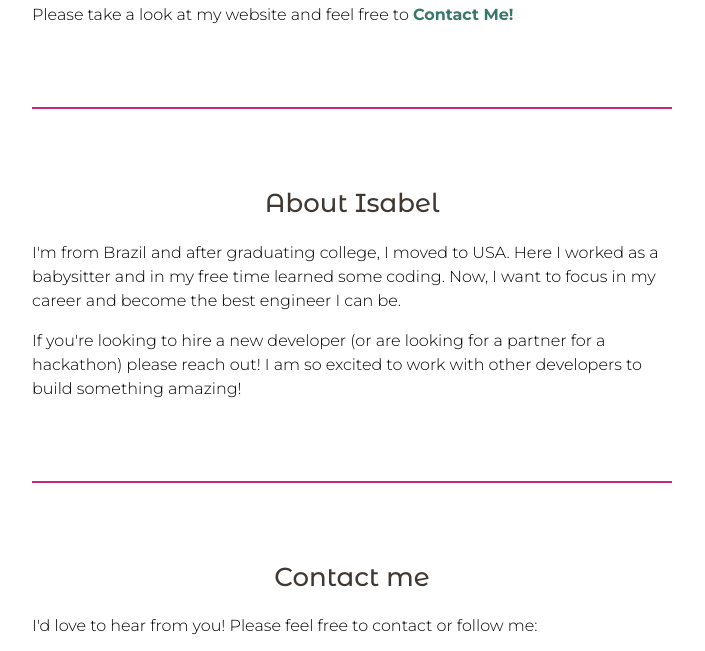
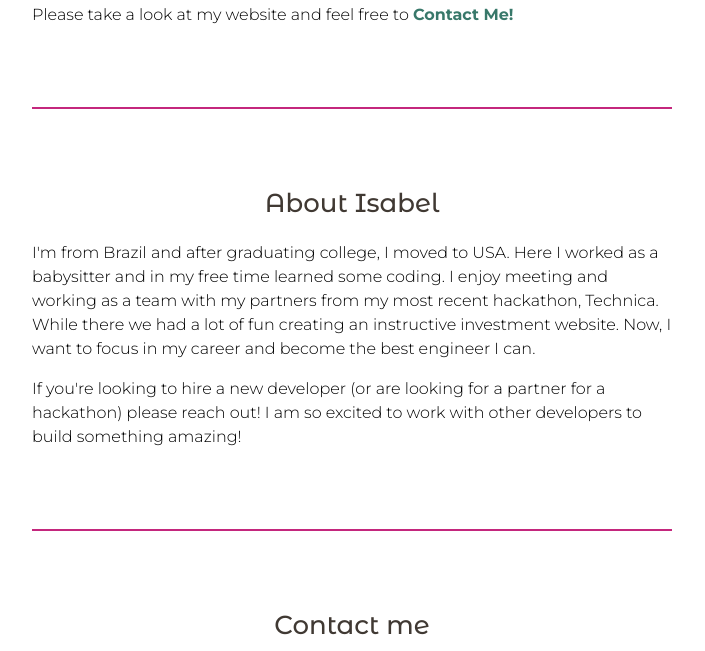
Before and after one commit to Isabellohanat/myPortfolio, a plain HTML site: page index.html in a window 1280 px wide. Shown: the part 1101-1752 px from the top of the page, without its empty margins (288-993 px from the left). Drawn offline with nearby package versions, Linux system fonts and the light colour scheme.

Commit message:
index-update

```diff
--- a/index.html
+++ b/index.html
@@ -38,7 +38,8 @@
     <!-- About Me -->
     <section>
       <h2 class="border-top">About Isabel</h2>
-        <p>I'm from Brazil and after graduating college, I moved to USA. Here I worked as a babysitter and in my free time learned some coding. Now, I want to focus in my career and become the best engineer I can be.
+        <p>I'm from Brazil and after graduating college, I moved to USA. Here I worked as a babysitter and in my free time learned some coding. I enjoy meeting and working as a team with my partners from my most recent hackathon, Technica.
+          While there we had a lot of fun creating an instructive investment website. Now, I want to focus in my career and become the best engineer I can.
 
         <p>If you're looking to hire a new developer (or are looking for a partner for a hackathon) please reach out! I am so excited to work with other developers to build something amazing!</p>
       </section>
```
